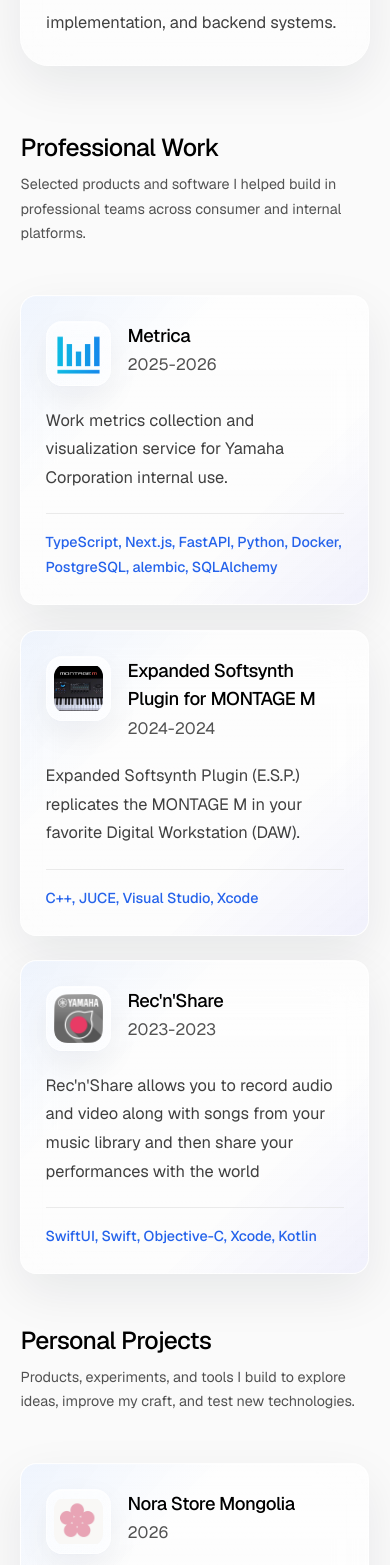
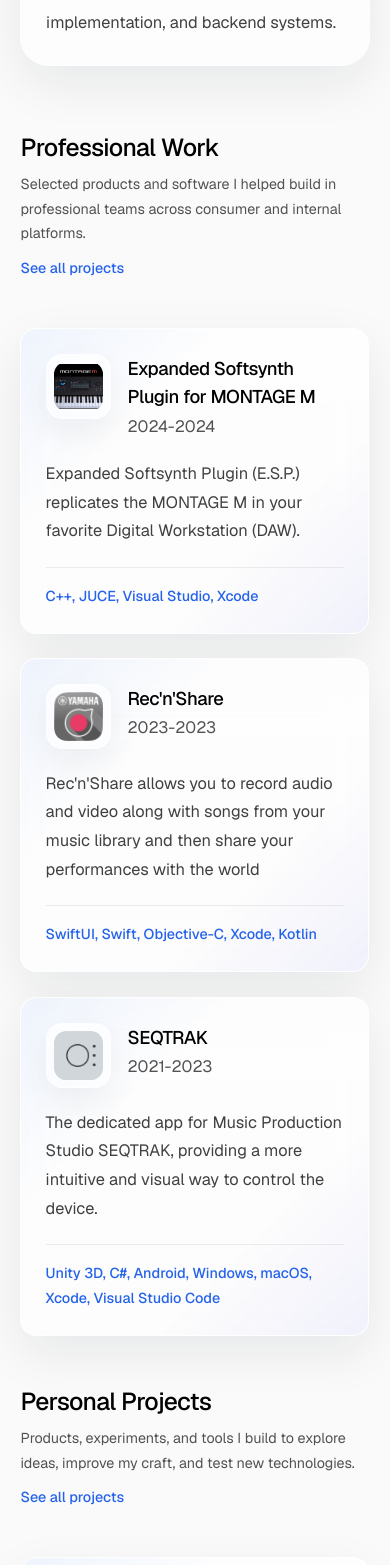
Before and after one commit to unobatbayar/unobatbayar.github.io, a Next.js app: page / in a window 390 px wide. Shown: the part 2563-4128 px from the top of the page. Built offline with nearby package versions, Linux system fonts and the light colour scheme.

Commit message:
fix(projects): show all-projects link on mobile and hide Metrica
- Stack section headers on small screens so the CTA is always visible\n- Comment out Metrica in work projects data\n- Update Nora Store image

Made-with: Cursor

```diff
--- a/app/components/personal-projects-section.tsx
+++ b/app/components/personal-projects-section.tsx
@@ -15,7 +15,7 @@ export default function PersonalProjectsSection({
 
   return (
     <>
-      <div className="mb-6 flex items-end justify-between gap-4">
+      <div className="mb-6 flex flex-col gap-3 sm:flex-row sm:items-end sm:justify-between sm:gap-4">
         <div>
           <h2 className="mb-2 text-2xl font-medium tracking-tight text-black dark:text-white">
             Personal Projects
@@ -27,7 +27,7 @@ export default function PersonalProjectsSection({
         {showMoreLink ? (
           <Link
             href="/projects"
-            className="hidden text-sm font-medium text-blue-600 transition hover:text-blue-500 dark:text-blue-400 dark:hover:text-blue-300 sm:inline"
+            className="shrink-0 text-sm font-medium text-blue-600 transition hover:text-blue-500 dark:text-blue-400 dark:hover:text-blue-300"
           >
             See all projects
           </Link>
--- a/app/components/work-projects-section.tsx
+++ b/app/components/work-projects-section.tsx
@@ -17,7 +17,9 @@ export default function WorkProjectsSection({
 
   return (
     <>
-      <div className={`mb-6 flex items-end justify-between gap-4 ${className}`}>
+      <div
+        className={`mb-6 flex flex-col gap-3 sm:flex-row sm:items-end sm:justify-between sm:gap-4 ${className}`}
+      >
         <div>
           <h2 className="mb-2 text-2xl font-medium tracking-tight text-black dark:text-white">
             Professional Work
@@ -29,7 +31,7 @@ export default function WorkProjectsSection({
         {showMoreLink ? (
           <Link
             href="/projects"
-            className="hidden text-sm font-medium text-blue-600 transition hover:text-blue-500 dark:text-blue-400 dark:hover:text-blue-300 sm:inline"
+            className="shrink-0 text-sm font-medium text-blue-600 transition hover:text-blue-500 dark:text-blue-400 dark:hover:text-blue-300"
           >
             See all projects
           </Link>
--- a/app/projects/project-data.tsx
+++ b/app/projects/project-data.tsx
@@ -9,14 +9,14 @@ export interface Project {
 
 // Work projects - apps/software worked on during career/employment
 export const workProjects: Project[] = [
-  {
-    img: "/images/metrica.png",
-    title: "Metrica",
-    year: "2025-2026",
-    description: "Work metrics collection and visualization service for Yamaha Corporation internal use.",
-    tools: "TypeScript, Next.js, FastAPI, Python, Docker, PostgreSQL, alembic, SQLAlchemy",
-    url: "https://usa.yamaha.com/",
-  },
+  // {
+  //   img: "/images/metrica.png",
+  //   title: "Metrica",
+  //   year: "2025-2026",
+  //   description: "Work metrics collection and visualization service for Yamaha Corporation internal use.",
+  //   tools: "TypeScript, Next.js, FastAPI, Python, Docker, PostgreSQL, alembic, SQLAlchemy",
+  //   url: "https://usa.yamaha.com/",
+  // },
   {
     img: "/images/montage_m.png",
     title: "Expanded Softsynth Plugin for MONTAGE M",
```
Also changed, not shown: public/images/nora.png.
